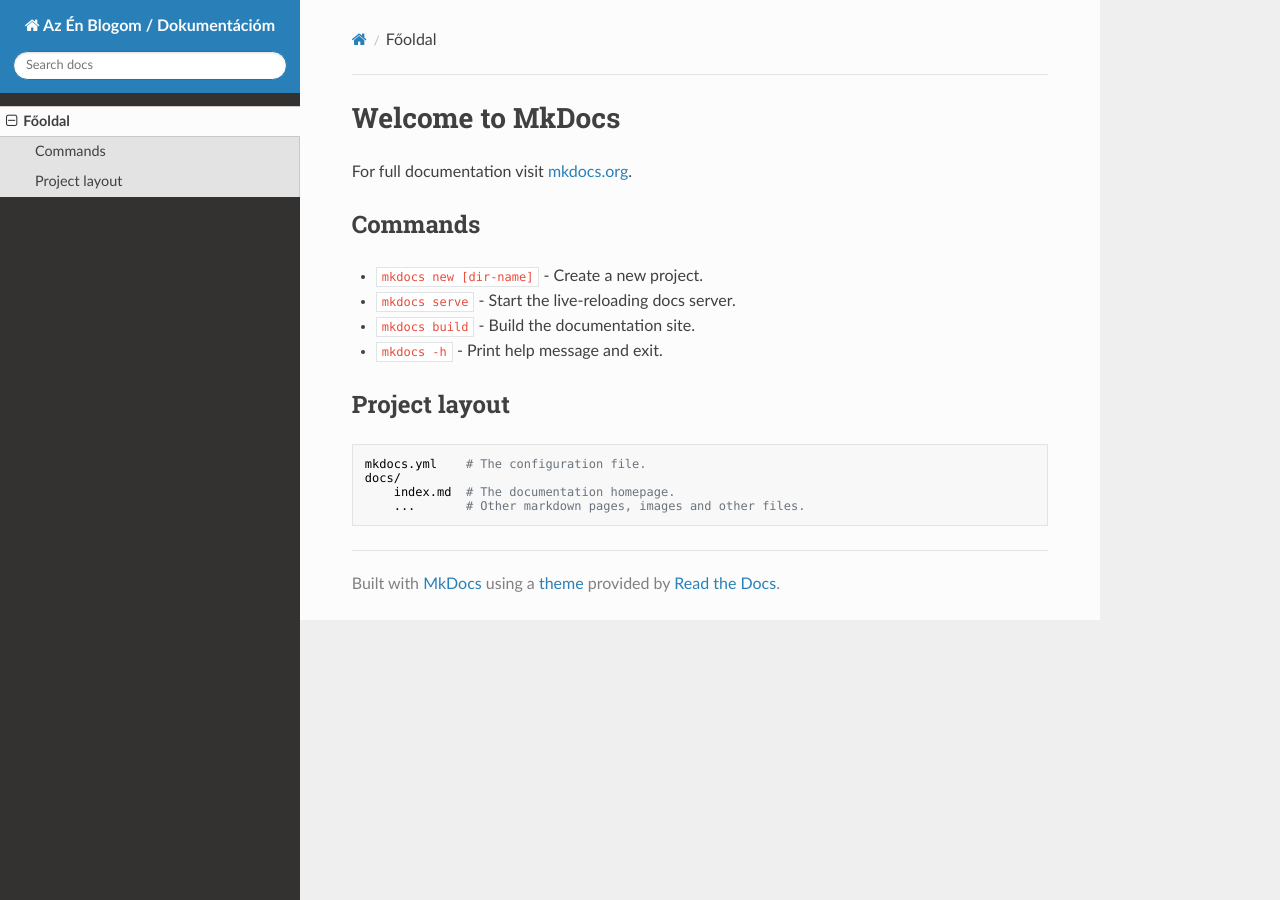
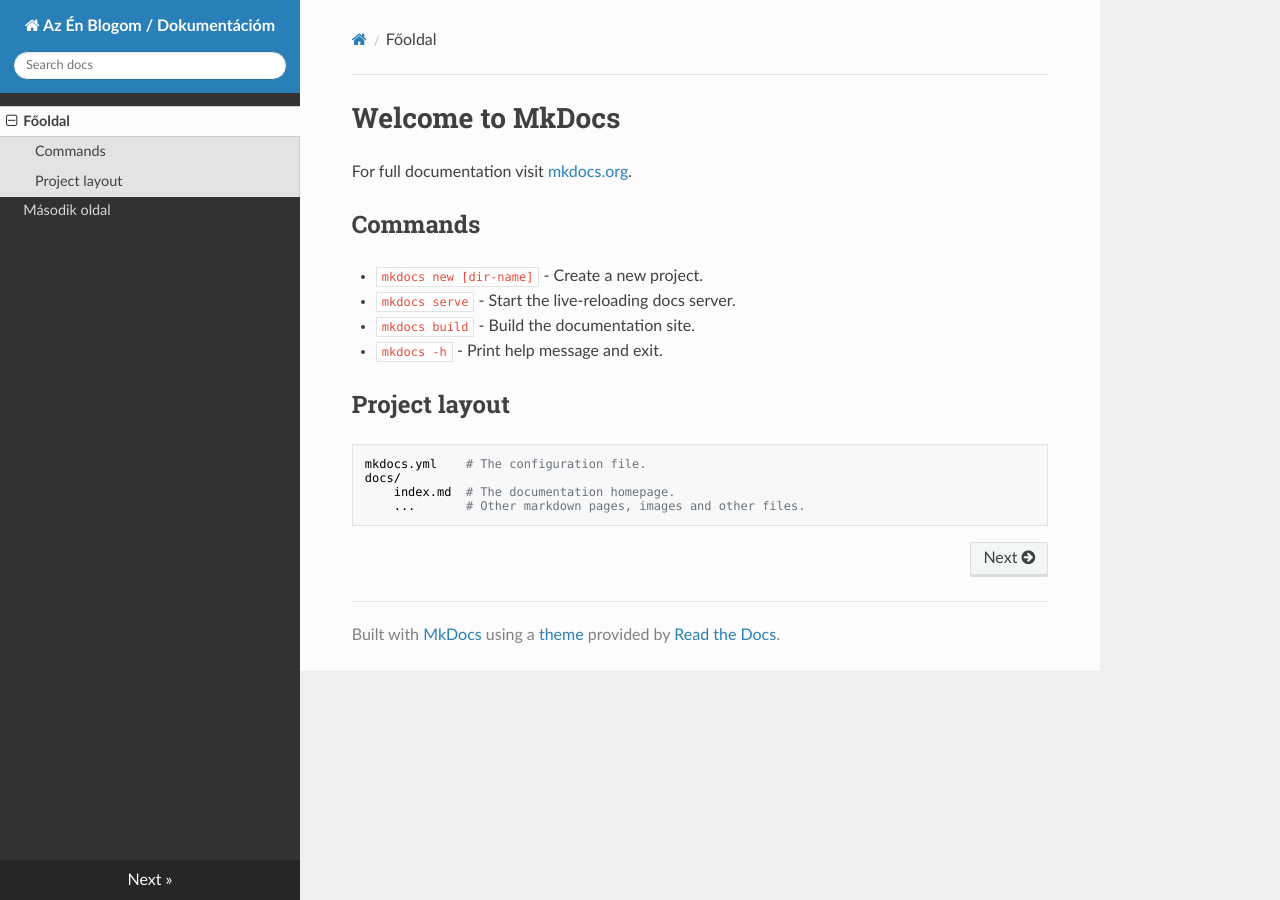
Before and after one commit to pzs70/MkDocsTest, an MkDocs documentation site: the page built from docs/index.md, in a window 1280 px wide. Built offline with MkDocs 1.6.1, drawn with Linux system fonts in a browser that asks for light colours; nearby versions of some CDN libraries.

Commit message:
Small changes

```diff
--- a/mkdocs.yml
+++ b/mkdocs.yml
@@ -10,3 +10,4 @@
 
 nav:
   - Főoldal: index.md
+  - Második oldal: second.md
```
Also changed, not shown: docs/second.md (added, +1 -0 lines).
